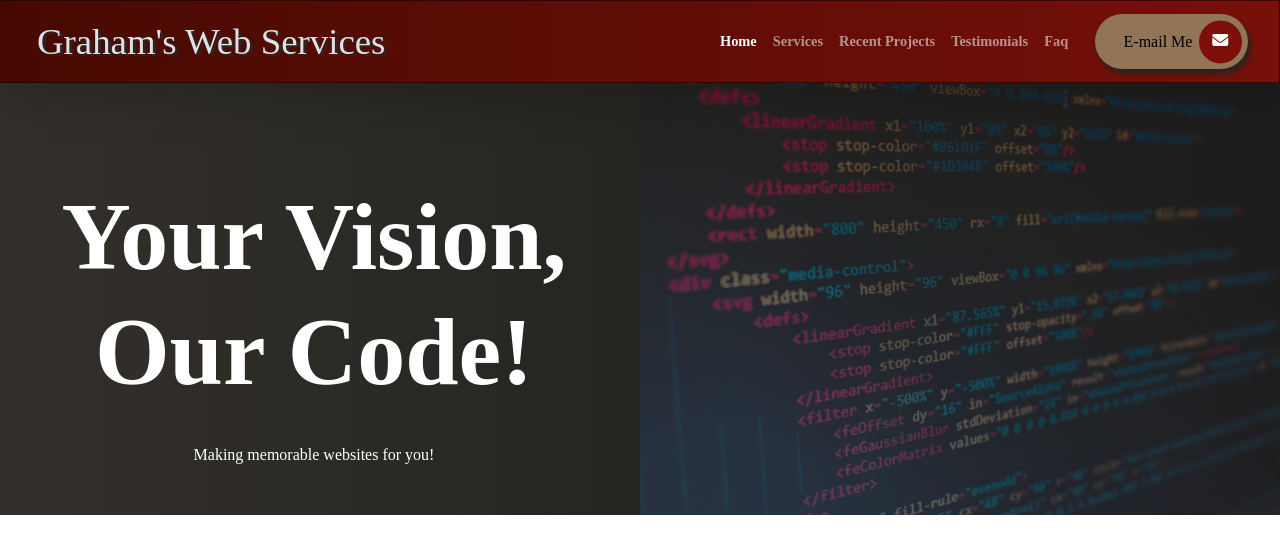
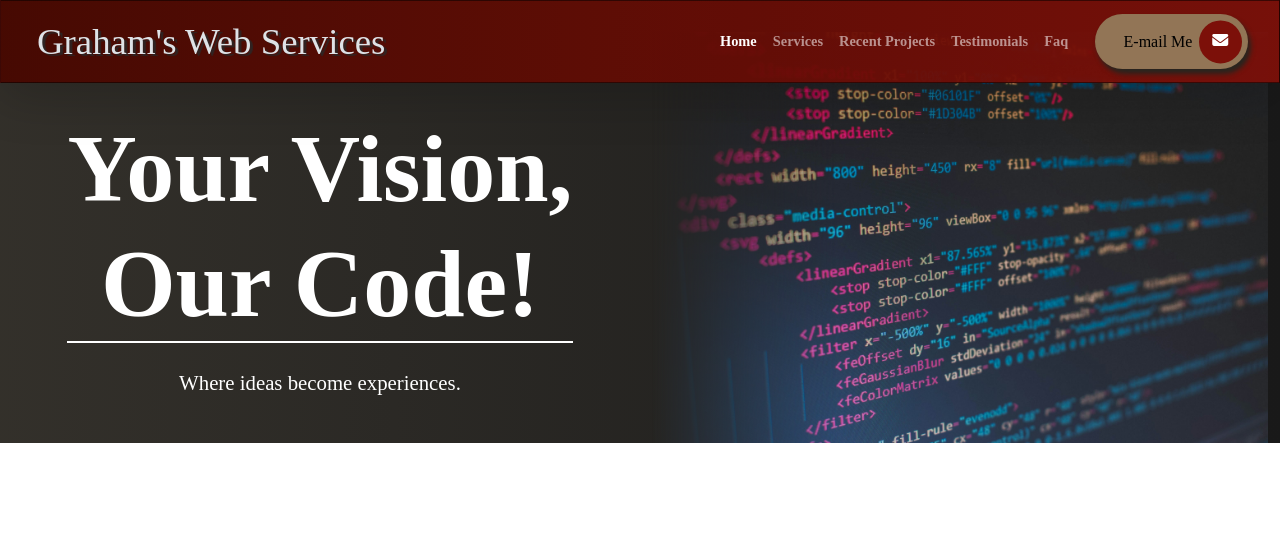
Before and after one commit to Chef91/My_Website, a plain HTML site: page index.html in a window 1280 px wide. Drawn offline with Linux system fonts and the light colour scheme; a web font is replaced by a local one.

Commit message:
Improves hero section aesthetics and layout
Refines the hero section's visual appeal by adjusting margins,
font sizes, and adding a gradient mask to the hero image. It also
reduces the section's padding for a more balanced layout. The
description has also been updated with a new tagline.

```diff
--- a/index.html
+++ b/index.html
@@ -31,31 +31,31 @@
     </div>
   </nav>
   <section id="home" class="hero-section">
-    <div class="container-fluid px-0">
+    <div class="container-fluid">
       <div class="row align-items-center">
         <div class="col-md-6 intros text-center">
           <h1 class="display-2">
             <span class="display-2--intro">Your Vision, <br> Our code!</span>
-            <span class="display-2--description">Making memorable websites for you!</span>
+            <span class="display-2--description">Where ideas become experiences.</span>
           </h1>
         </div>
-        <div class="col-md-6 intros px-0">
+        <div class="col-md-6 intros">
           <img src="./images/landing_images/coding-stock.jpeg" alt="programmer image" class="hero-img">
         </div>
       </div>
     </div>
   </section>
   <section>
-
+    <!-- About the Company/Me -->
   </section>
   <section>
-
+    <!-- Languages & Services information -->
   </section>
   <section>
-
+    <!-- Trusted By Companies -->
   </section>
   <footer>
-
+    <!-- Footer Information -->
   </footer>
   <script src="assets/js/bootstrap.bundle.js"></script>
 </body>
--- a/scss/components/_typography.scss
+++ b/scss/components/_typography.scss
@@ -9,21 +9,22 @@
     margin: 1.5rem 0 1.5rem 0;
   }
   display: inline-block;
-  margin: 3.5rem 0 1rem 0;
+  margin: 2.5rem 0 0.5rem 0;
   font-family: "Sansita Swashed", serif;
   font-weight: 700;
   font-size: 6rem;
   color: $white;
+  border-bottom: 2px solid $white;
 }
 &--description  {
   @include media-breakpoint-down(sm){
     font-size: 1rem;
     margin: 1.5rem 0 1.5rem 0;
   }
-  font-size: 1rem;
+  font-size: 1.3rem;
   display: block;
   color: $black;
-  margin-top: 1.2rem;
+  margin-top: 0.2rem;
   text-transform: none;
   color: $white;
   margin-top: 1.2rem;
--- a/scss/landing_page/sections/_hero.scss
+++ b/scss/landing_page/sections/_hero.scss
@@ -3,7 +3,7 @@
 
 .hero-section  {
   @include hro-gradient;
-  padding: 5rem 0 0 0;
+  padding: 2rem 0 0 0;
   width: 100%;
   height: 100%;
 }
@@ -14,5 +14,11 @@
   width: 100%;
   object-fit: cover;
   display: block;
-  opacity: 0.4;
+  -webkit-mask-image: linear-gradient(to right, rgba(0,0,0,0) 0%, rgba(0,0,0,1) 30%);
+  mask-image: linear-gradient(to right, rgba(0,0,0,0) 0%, rgba(0,0,0,1) 30%);
+
+  -webkit-mask-size: 100% 100%;
+  mask-size: 100% 100%;
+  -webkit-mask-repeat: no-repeat;
+  mask-repeat: no-repeat;
 }
```
Also changed, not shown: assets/css/index-style.css, 1 other file.
